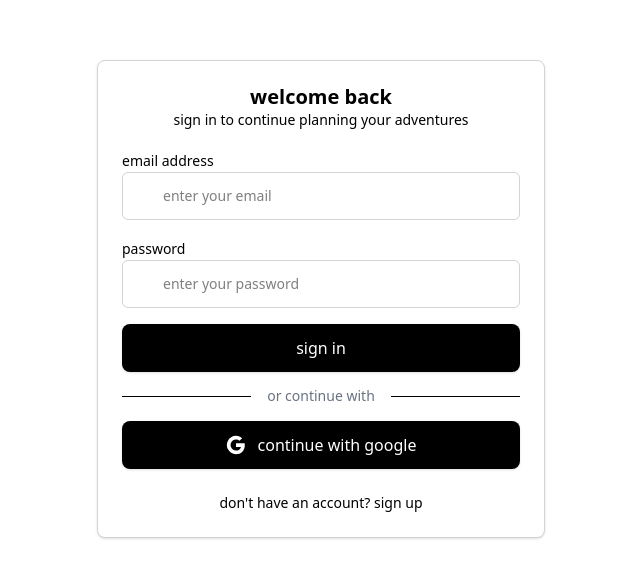
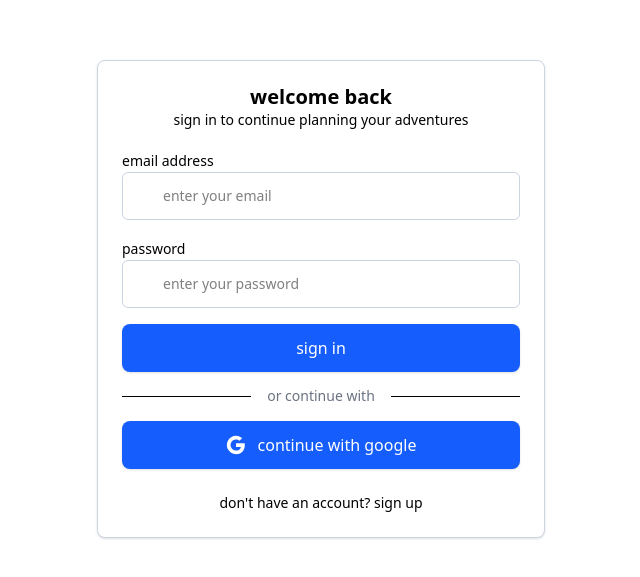
Before and after one commit to luciusscala/anapptobookgrouptrips, a Next.js app: page /auth in a window 1280 px wide. Shown: the part 101-678 px from the top of the page, without its empty margins (319-959 px from the left). Built offline with nearby package versions, Linux system fonts and the light colour scheme; no server answers.

Commit message:
updated styling

```diff
--- a/app/globals.css
+++ b/app/globals.css
@@ -2,18 +2,35 @@
 
 /* Design System Variables */
 :root {
-  /* Colors - White, Grey, Black only */
+  /* Brand Colors */
+  --color-primary: #2563eb;
+  --color-primary-hover: #1d4ed8;
+  --color-primary-light: #dbeafe;
+  --color-primary-dark: #1e40af;
+
+  /* Semantic Colors */
+  --color-success: #059669;
+  --color-success-light: #d1fae5;
+  --color-success-dark: #047857;
+  --color-error: #dc2626;
+  --color-error-light: #fee2e2;
+  --color-error-dark: #b91c1c;
+  --color-warning: #d97706;
+  --color-warning-light: #fed7aa;
+  --color-warning-dark: #b45309;
+
+  /* Enhanced Neutrals */
   --color-white: #ffffff;
-  --color-grey-50: #fafafa;
-  --color-grey-100: #f5f5f5;
-  --color-grey-200: #e5e5e5;
-  --color-grey-300: #d4d4d4;
-  --color-grey-400: #a3a3a3;
-  --color-grey-500: #737373;
-  --color-grey-600: #525252;
-  --color-grey-700: #404040;
-  --color-grey-800: #262626;
-  --color-grey-900: #171717;
+  --color-grey-50: #f8fafc;
+  --color-grey-100: #f1f5f9;
+  --color-grey-200: #e2e8f0;
+  --color-grey-300: #cbd5e1;
+  --color-grey-400: #94a3b8;
+  --color-grey-500: #64748b;
+  --color-grey-600: #475569;
+  --color-grey-700: #334155;
+  --color-grey-800: #1e293b;
+  --color-grey-900: #0f172a;
   --color-black: #000000;
 
   /* Typography - All lowercase enforced */
@@ -163,7 +180,7 @@ p {
   font-weight: 500;
   line-height: 1.3;
   text-transform: lowercase;
-  color: var(--color-grey-600);
+  color: #64748b;
 }
 
 .text-value {
@@ -171,7 +188,7 @@ p {
   font-weight: 500;
   line-height: 1.4;
   text-transform: lowercase;
-  color: var(--color-black);
+  color: #000000;
 }
 
 /* Button and interactive element resets */
--- a/components/trips/trip-card.tsx
+++ b/components/trips/trip-card.tsx
@@ -11,7 +11,7 @@ interface TripCardProps {
 
 export function TripCard({ trip }: TripCardProps) {
   return (
-    <Card className="w-80">
+    <Card className="w-80 hover:shadow-lg transition-all duration-200 hover:-translate-y-1">
       <CardHeader>
         <div className="flex items-start justify-between mb-3">
           <CardTitle className="text-lg leading-tight">
@@ -28,7 +28,7 @@ export function TripCard({ trip }: TripCardProps) {
         </div>
 
         <div className="space-y-2">
-          <div className="flex items-center text-sm text-grey-600">
+          <div className="flex items-center text-sm text-gray-600">
             <Users className="h-4 w-4 mr-2" />
             <span>
               {trip.people_count} {trip.people_count === 1 ? 'person' : 'people'}
@@ -38,7 +38,7 @@ export function TripCard({ trip }: TripCardProps) {
       </CardHeader>
 
       <CardContent>
-        <Button asChild className="w-full">
+        <Button asChild variant="primary" className="w-full">
           <Link href={`/trips/${trip.id}`}>
             view details
           </Link>
--- a/components/trips/trip-list.tsx
+++ b/components/trips/trip-list.tsx
@@ -21,8 +21,8 @@ export function TripList({ trips, isLoading }: TripListProps) {
   if (trips.length === 0) {
     return (
       <div className="text-center py-16">
-        <div className="text-grey-500 text-xl mb-6">no trips found</div>
-        <p className="text-grey-400">create your first trip to get started</p>
+        <div className="text-gray-500 text-xl mb-6">no trips found</div>
+        <p className="text-gray-400">create your first trip to get started</p>
       </div>
     );
   }
--- a/components/ui/button.tsx
+++ b/components/ui/button.tsx
@@ -4,29 +4,32 @@ import { cva, type VariantProps } from "class-variance-authority"
 import { cn } from "@/lib/utils"
 
 const buttonVariants = cva(
-  "inline-flex items-center justify-center font-medium transition-all duration-200 ease-in-out focus:outline-none disabled:opacity-50 disabled:cursor-not-allowed disabled:pointer-events-none hover:scale-105 active:scale-95 focus:ring-2 focus:ring-offset-2 focus:ring-black",
+  "inline-flex items-center justify-center font-medium transition-all duration-200 ease-in-out focus:outline-none disabled:opacity-50 disabled:cursor-not-allowed disabled:pointer-events-none hover:scale-105 active:scale-95 focus:ring-2 focus:ring-offset-2 focus:ring-blue-500",
   {
     variants: {
       variant: {
-        default: "bg-black text-white hover:bg-grey-800 active:bg-grey-900 shadow-sm",
-        secondary: "bg-grey-100 text-black hover:bg-grey-200 active:bg-grey-300 border border-grey-300",
-        outline: "bg-white text-black border border-grey-400 hover:bg-grey-50 active:bg-grey-100",
-        ghost: "bg-transparent text-black hover:bg-grey-100 active:bg-grey-200",
-        destructive: "bg-red-600 text-white hover:bg-red-700 active:bg-red-800 shadow-sm",
-        success: "bg-green-600 text-white hover:bg-green-700 active:bg-green-800 shadow-sm",
-        warning: "bg-yellow-600 text-white hover:bg-yellow-700 active:bg-yellow-800 shadow-sm",
-        link: "bg-transparent text-black hover:text-grey-600 underline-offset-4 hover:underline p-0 h-auto",
+        primary: "bg-blue-600 text-white hover:bg-blue-700 active:bg-blue-800 shadow-sm hover:shadow-md",
+        secondary: "bg-white text-gray-700 border border-gray-300 hover:bg-gray-50 hover:border-gray-400 active:bg-gray-100",
+        ghost: "bg-transparent text-gray-600 hover:bg-gray-100 hover:text-gray-900 active:bg-gray-200",
+        outline: "bg-transparent text-gray-700 border border-gray-300 hover:bg-gray-50 hover:border-gray-400 active:bg-gray-100",
+        destructive: "bg-red-600 text-white hover:bg-red-700 active:bg-red-800 shadow-sm hover:shadow-md",
+        success: "bg-green-600 text-white hover:bg-green-700 active:bg-green-800 shadow-sm hover:shadow-md",
+        warning: "bg-yellow-600 text-white hover:bg-yellow-700 active:bg-yellow-800 shadow-sm hover:shadow-md",
+        link: "bg-transparent text-blue-600 hover:text-blue-700 underline-offset-4 hover:underline p-0 h-auto",
+        // Legacy support
+        default: "bg-blue-600 text-white hover:bg-blue-700 active:bg-blue-800 shadow-sm hover:shadow-md",
       },
       size: {
+        xs: "h-6 px-2 text-xs rounded",
         sm: "h-8 px-3 text-xs rounded-md",
         default: "h-10 px-4 text-sm rounded-md",
         lg: "h-12 px-6 text-base rounded-lg",
+        xl: "h-14 px-8 text-lg rounded-lg",
         icon: "h-10 w-10 rounded-md",
-        xs: "h-6 px-2 text-xs rounded",
       },
     },
     defaultVariants: {
-      variant: "default",
+      variant: "primary",
       size: "default",
     },
   }
--- a/components/ui/card.tsx
+++ b/components/ui/card.tsx
@@ -1,19 +1,37 @@
 import * as React from "react"
+import { cva, type VariantProps } from "class-variance-authority"
 import { cn } from "@/lib/utils"
 
-const Card = React.forwardRef<
-  HTMLDivElement,
-  React.HTMLAttributes<HTMLDivElement>
->(({ className, ...props }, ref) => (
-  <div
-    ref={ref}
-    className={cn(
-      "bg-white border border-grey-200 rounded-lg shadow-sm",
-      className
-    )}
-    {...props}
-  />
-))
+const cardVariants = cva(
+  "bg-white border rounded-lg transition-all duration-200",
+  {
+    variants: {
+      variant: {
+        default: "border-gray-200 shadow-sm hover:shadow-md",
+        elevated: "border-gray-300 shadow-md hover:shadow-lg",
+        highlighted: "border-blue-200 bg-blue-50 shadow-sm hover:shadow-md",
+        outlined: "border-gray-300 bg-transparent shadow-none hover:shadow-sm",
+      },
+    },
+    defaultVariants: {
+      variant: "default",
+    },
+  }
+)
+
+export interface CardProps
+  extends React.HTMLAttributes<HTMLDivElement>,
+    VariantProps<typeof cardVariants> {}
+
+const Card = React.forwardRef<HTMLDivElement, CardProps>(
+  ({ className, variant, ...props }, ref) => (
+    <div
+      ref={ref}
+      className={cn(cardVariants({ variant }), className)}
+      {...props}
+    />
+  )
+)
 Card.displayName = "Card"
 
 const CardHeader = React.forwardRef<
--- a/components/ui/error-state.tsx
+++ b/components/ui/error-state.tsx
@@ -30,8 +30,8 @@ const errorConfig = {
   },
   "not-found": {
     icon: AlertCircle,
-    iconColor: "text-grey-600",
-    iconBg: "bg-grey-50",
+    iconColor: "text-gray-600",
+    iconBg: "bg-gray-50",
     title: "not found",
     message: "the resource you're looking for doesn't exist.",
   },
@@ -59,7 +59,7 @@ export function ErrorState({
         </CardTitle>
       </CardHeader>
       <CardContent className="text-center">
-        <p className="text-grey-600 mb-6 text-sm leading-relaxed">
+        <p className="text-gray-600 mb-6 text-sm leading-relaxed">
           {message || config.message}
         </p>
         {onRetry && (
@@ -77,27 +77,38 @@ export function ErrorState({
 interface EmptyStateProps {
   title: string;
   message: string;
+  illustration?: React.ReactNode;
   action?: {
     label: string;
     onClick: () => void;
   };
+  variant?: "default" | "error" | "success";
   className?: string;
 }
 
 export function EmptyState({
   title,
   message,
+  illustration,
   action,
+  variant = "default",
   className,
 }: EmptyStateProps) {
+  const variantStyles = {
+    default: "bg-gray-50",
+    error: "bg-red-50",
+    success: "bg-green-50",
+  };
+
   return (
-    <div className={cn("text-center py-12", className)}>
-      <div className="mx-auto mb-4 p-3 bg-grey-100 rounded-full w-fit">
-        <div className="h-6 w-6 text-grey-400" />
+    <div className={cn("text-center py-16 px-6", className)}>
+      <div className={cn("mx-auto mb-6 p-4 rounded-full w-fit", variantStyles[variant])}>
+        {illustration || <div className="w-12 h-12 bg-gray-200 rounded-full" />}
       </div>
-      <h3 className="text-lg font-semibold text-black mb-6">{title}</h3>
+      <h3 className="text-xl font-semibold text-gray-900 mb-2">{title}</h3>
+      <p className="text-gray-600 mb-8 max-w-md mx-auto">{message}</p>
       {action && (
-        <Button onClick={action.onClick} className="hover-scale">
+        <Button onClick={action.onClick} variant="primary" size="lg" className="hover-scale">
           {action.label}
         </Button>
       )}
@@ -114,8 +125,8 @@ interface LoadingStateProps {
 export function LoadingState({ message = "loading...", className }: LoadingStateProps) {
   return (
     <div className={cn("flex flex-col items-center justify-center py-12", className)}>
-      <div className="animate-spin rounded-full h-8 w-8 border-2 border-grey-300 border-t-black mb-4" />
-      <p className="text-grey-600 text-sm">{message}</p>
+      <div className="animate-spin rounded-full h-8 w-8 border-2 border-gray-300 border-t-blue-600 mb-4" />
+      <p className="text-gray-600 text-sm">{message}</p>
     </div>
   );
 }
--- /dev/null
+++ b/tailwind.config.js
@@ -0,0 +1,68 @@
+/** @type {import('tailwindcss').Config} */
+module.exports = {
+  content: [
+    './pages/**/*.{js,ts,jsx,tsx,mdx}',
+    './components/**/*.{js,ts,jsx,tsx,mdx}',
+    './app/**/*.{js,ts,jsx,tsx,mdx}',
+  ],
+  theme: {
+    extend: {
+      colors: {
+        // Brand Colors
+        primary: {
+          DEFAULT: '#2563eb',
+          hover: '#1d4ed8',
+          light: '#dbeafe',
+          dark: '#1e40af',
+        },
+        // Semantic Colors
+        success: {
+          DEFAULT: '#059669',
+          light: '#d1fae5',
+          dark: '#047857',
+        },
+        error: {
+          DEFAULT: '#dc2626',
+          light: '#fee2e2',
+          dark: '#b91c1c',
+        },
+        warning: {
+          DEFAULT: '#d97706',
+          light: '#fed7aa',
+          dark: '#b45309',
+        },
+        // Enhanced Neutrals
+        grey: {
+          50: '#f8fafc',
+          100: '#f1f5f9',
+          200: '#e2e8f0',
+          300: '#cbd5e1',
+          400: '#94a3b8',
+          500: '#64748b',
+          600: '#475569',
+          700: '#334155',
+          800: '#1e293b',
+          900: '#0f172a',
+        },
+      },
+      fontFamily: {
+        sans: ['system-ui', '-apple-system', 'sans-serif'],
+      },
+      animation: {
+        'fade-in': 'fadeIn 0.25s ease-out',
+        'slide-in': 'slideIn 0.25s ease-out',
+      },
+      keyframes: {
+        fadeIn: {
+          '0%': { opacity: '0' },
+          '100%': { opacity: '1' },
+        },
+        slideIn: {
+          '0%': { opacity: '0', transform: 'translateY(-10px)' },
+          '100%': { opacity: '1', transform: 'translateY(0)' },
+        },
+      },
+    },
+  },
+  plugins: [],
+}
```
Also changed, not shown: app/trips/[id]/page.tsx (+47 -24 lines), app/trips/new/page.tsx (+9 -9 lines), app/trips/page.tsx (+5 -4 lines), components/ui/tabs.tsx (+5 -5 lines).
